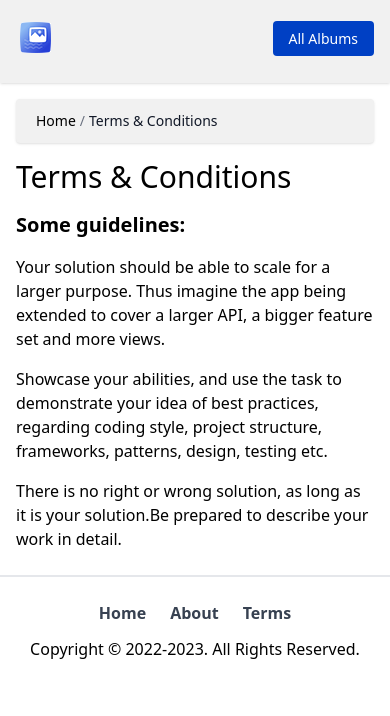
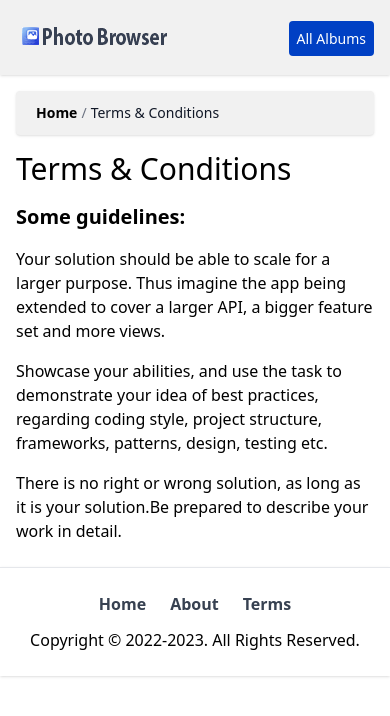
Before and after one commit to xenioushk/bwl-photo-browser-app, a React (Create React App) app: page /terms in a window 390 px wide. Shown: the top 716 px of the page. Built offline with nearby package versions, Linux system fonts and the light colour scheme; no server answers; what tw-elements would draw is missing.

Commit message:
- Updated responsive issue. - Update logos.

```diff
--- a/src/components/albums/AllAlbums.js
+++ b/src/components/albums/AllAlbums.js
@@ -53,7 +53,7 @@ const AllAlbums = () => {
         <>
           {status === true ? (
             <>
-              <div className="grid grid-cols-2 gap-4 md:grid-cols-3 gap-8 lg:grid-cols-4 xl:grid-cols-6">
+              <div className="grid grid-cols-1 gap-4 sm:grid-cols-2 md:grid-cols-3 gap-8 lg:grid-cols-4 xl:grid-cols-6">
                 {albums.map((album, index) => (
                   <AlbumCard key={index} album={album} single={false} />
                 ))}
--- a/src/components/base/Breadcrumb.js
+++ b/src/components/base/Breadcrumb.js
@@ -6,7 +6,7 @@ const Breadcrumb = (props) => {
   return (
     <>
       <nav className="shadow bg-Gray-100 space-y-2 border-1 border-bg-Gray-100 px-5 py-3 w-full mt-2 mb-4 rounded">
-        <ol className="list-reset text-sm font-normal flex flex-wrap md:font-bold text-black">
+        <ol className="list-reset text-sm font-bold flex flex-wrap text-black">
           <li>
             <Link to={"/"}>Home</Link>
           </li>
--- a/src/components/pages/Page.js
+++ b/src/components/pages/Page.js
@@ -5,7 +5,7 @@ function Page(props) {
   useEffect(() => {
     document.title = `${props.title} | Photo Browser Application`
   }, [props.title])
-  return <>{props.children}</>
+  return <div>{props.children}</div>
 }
 
 export default Page
--- a/src/components/photos/Photos.js
+++ b/src/components/photos/Photos.js
@@ -70,7 +70,7 @@ const Photos = ({ albumId, albumTitle }) => {
         <>
           {status === true ? (
             <>
-              <div className="grid grid-cols-1 gap-4 px-0 md:grid-cols-2 md:p-0 lg:grid-cols-4 gap-6 xl:grid-cols-5 gap-6 ">
+              <div className="grid grid-cols-1 gap-4 px-0 sm:grid-cols-2 md:grid-cols-3 md:p-0 lg:grid-cols-4 gap-6 xl:grid-cols-5 gap-6 ">
                 {photos.map((photo, index) => (
                   <PhotoCard key={index} photo={photo} single={false} albumBadge={albumBadge} />
                 ))}
--- a/src/components/shared/Footer.js
+++ b/src/components/shared/Footer.js
@@ -4,7 +4,7 @@ import { Link } from "react-router-dom"
 const Footer = () => {
   return (
     <>
-      <section className="mt-6 border-t-2 border-black-500">
+      <div className="mt-6 border-t border-black-500 shadow">
         <div className="container flex flex-col-reverse items-center justify-between mx-auto md:flex-row py-6">
           <div className="text-left md:w-1/2">
             <p>Copyright &copy; 2022-2023. All Rights Reserved.</p>
@@ -21,7 +21,7 @@ const Footer = () => {
             </Link>
           </div>
         </div>
-      </section>
+      </div>
     </>
   )
 }
--- a/src/components/shared/Header.js
+++ b/src/components/shared/Header.js
@@ -5,7 +5,7 @@ import logoMobile from "../../logo_mobile.png"
 
 const Header = () => {
   return (
-    <section className="bg-Gray-100 pb-2 md:p-0  shadow">
+    <section className="bg-Gray-100 md:p-0 shadow">
       <nav className="relative container px-4 md:px-0 py-3 mx-auto">
         <div className="flex items-center justify-between gap-y-2 md:justify-between md:flex-row gap-0">
           <Link to="/">
@@ -16,7 +16,7 @@ const Header = () => {
           </Link>
 
           <div className=" align-items-end">
-            <Link to="/all-albums" title="Explore All Albums" className="transition bg-primaryBlue-600 text-white text-underline-none font-normal text-sm px-4 py-2 rounded hover:bg-black md:px-4 py-2 md:text-md md:font-bold">
+            <Link to="/all-albums" title="Explore All Albums" className="transition bg-primaryBlue-600 text-white text-underline-none font-normal text-sm px-2 py-1 rounded hover:bg-black md:px-4 py-2 md:text-md md:font-bold">
               All Albums
             </Link>
           </div>
```
Also changed, not shown: src/logo.png, src/logo_mobile.png.
